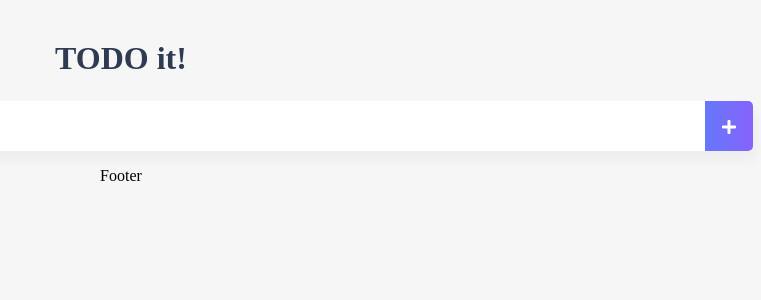
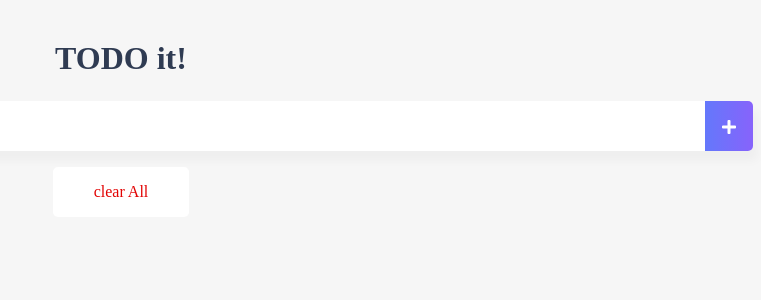
Before and after one commit to LeeEungJae/vue-todo-mvc, a Vue app in the folder vue-todo-mvc/: page / in a window 1280 px wide. Shown: the top 300 px of the page, without its empty margins (519-1280 px from the left). Built offline with nearby package versions, Linux system fonts and the light colour scheme.

Commit message:
feat: TodoFooter 컴포넌트 구현

```diff
--- a/vue-todo-mvc/src/components/TodoFooter.vue
+++ b/vue-todo-mvc/src/components/TodoFooter.vue
@@ -1,9 +1,31 @@
 <template>
-  <div>Footer</div>
+  <div class="clearAllContainer">
+    <span class="clearAllBtn" v-on:click="clearTodo">clear All</span>
+  </div>
 </template>
 
 <script>
-export default {};
+export default {
+  methods: {
+    clearTodo: function() {
+      localStorage.clear();
+    },
+  },
+};
 </script>
 
-<style></style>
+<style scoped>
+.clearAllContainer {
+  width: 8.5rem;
+  height: 50px;
+  line-height: 50px;
+  background-color: white;
+  border-radius: 5px;
+  margin: 0 auto;
+}
+
+.clearAllBtn {
+  color: #e20303;
+  display: block;
+}
+</style>
```
